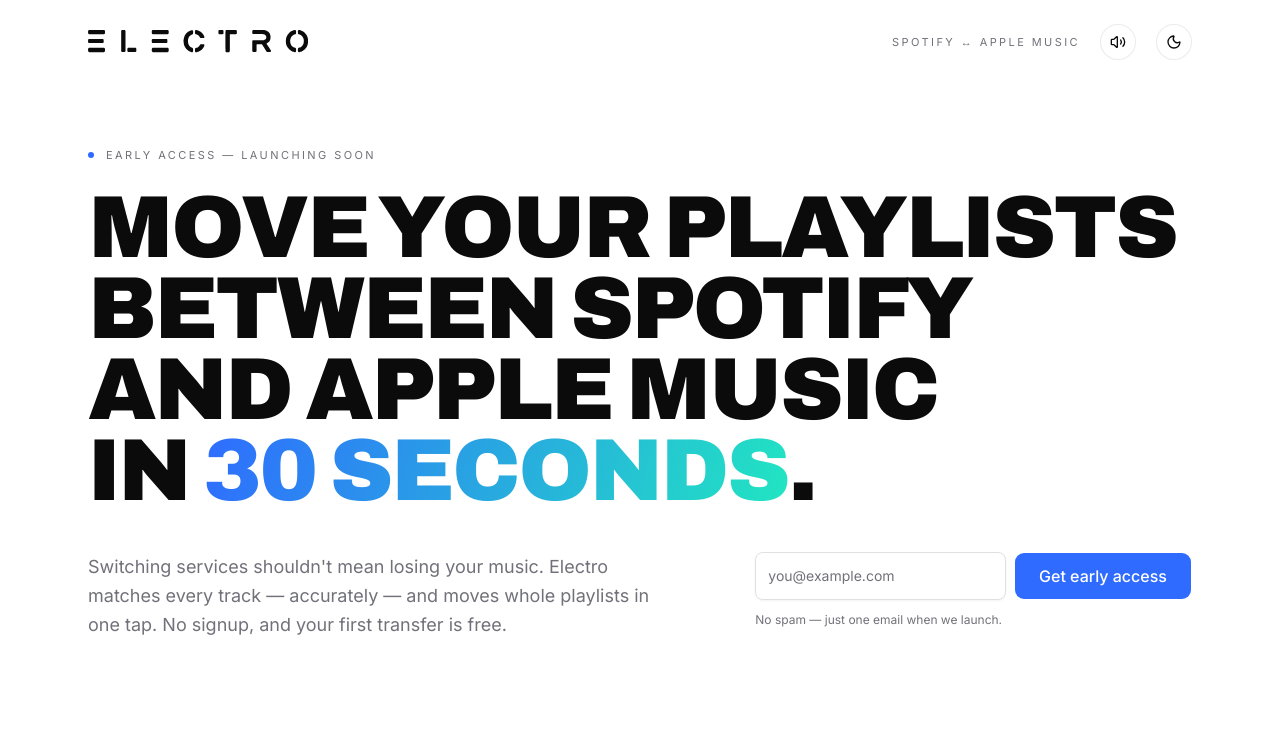
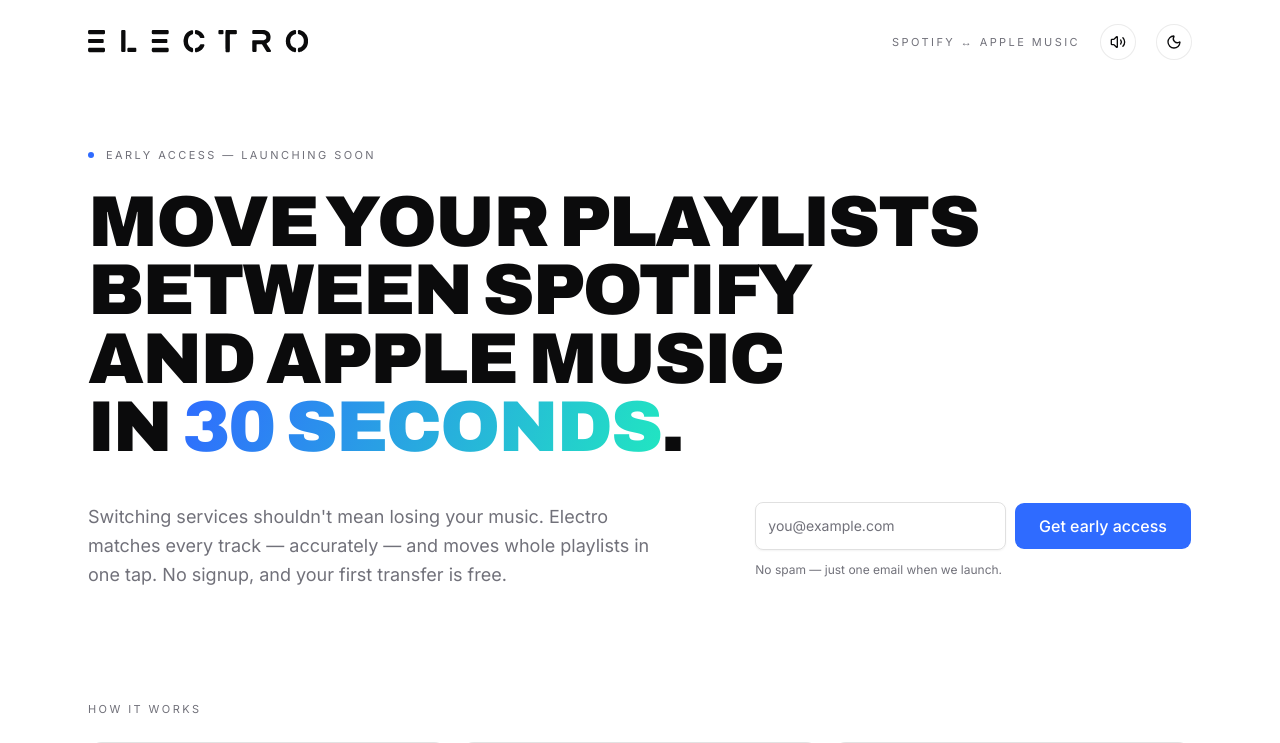
Before and after one commit to ElectroLive/electro, a Next.js app: page / in a window 1280 px wide. Shown: the top 743 px of the page. Built offline with nearby package versions, Linux system fonts and the light colour scheme.

Commit message:
Dial down hero headline size (was screaming on desktop)
Peak size on lg drops from text-[5.5rem] (88px) to text-7xl (72px). Whole scale shifts one step down (text-4xl base, sm/md/lg one step lower than before). Leading bumped 0.92 to 0.95 for slightly easier reading at the new size.

```diff
--- a/app/page.tsx
+++ b/app/page.tsx
@@ -63,7 +63,7 @@ export default function Home() {
             Early access — launching soon
           </span>
 
-          <h1 className="mt-6 font-display text-balance text-5xl font-black uppercase leading-[0.92] tracking-tight sm:text-6xl md:text-7xl lg:text-[5.5rem]">
+          <h1 className="mt-6 font-display text-balance text-4xl font-black uppercase leading-[0.95] tracking-tight sm:text-5xl md:text-6xl lg:text-7xl">
             Move your playlists between Spotify and Apple Music in{" "}
             <span
               className="bg-clip-text text-transparent"
```
